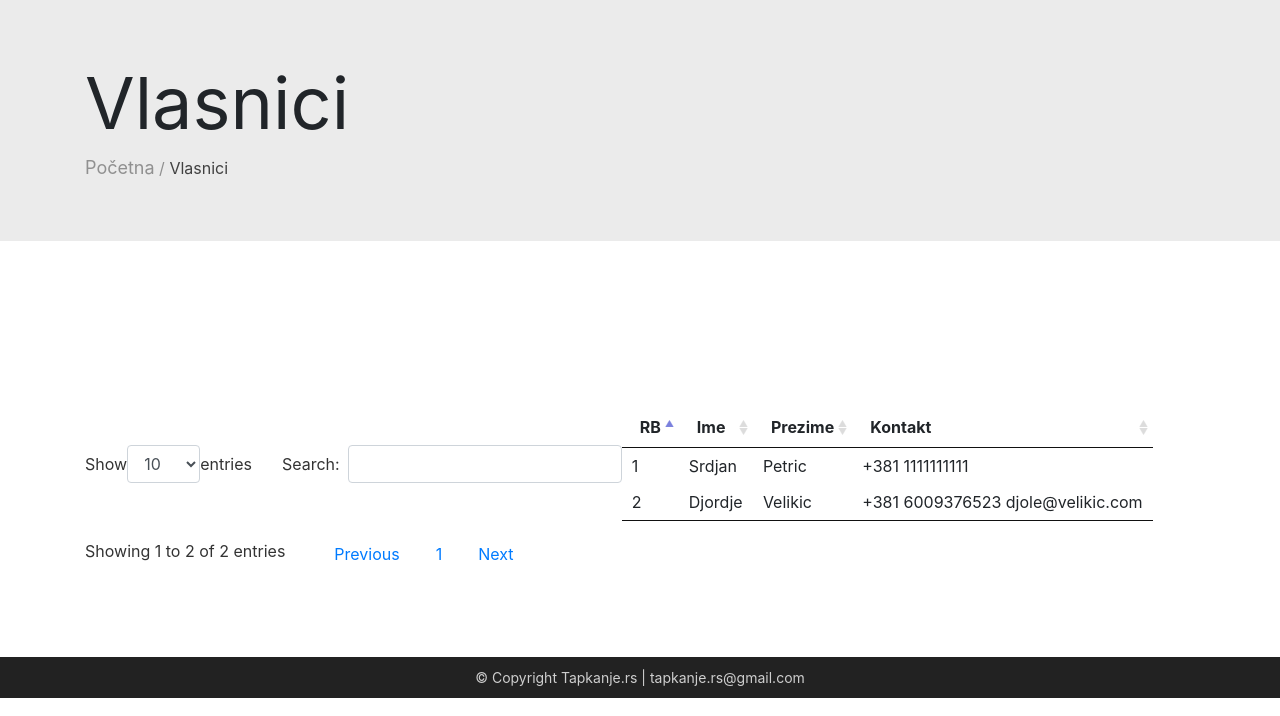
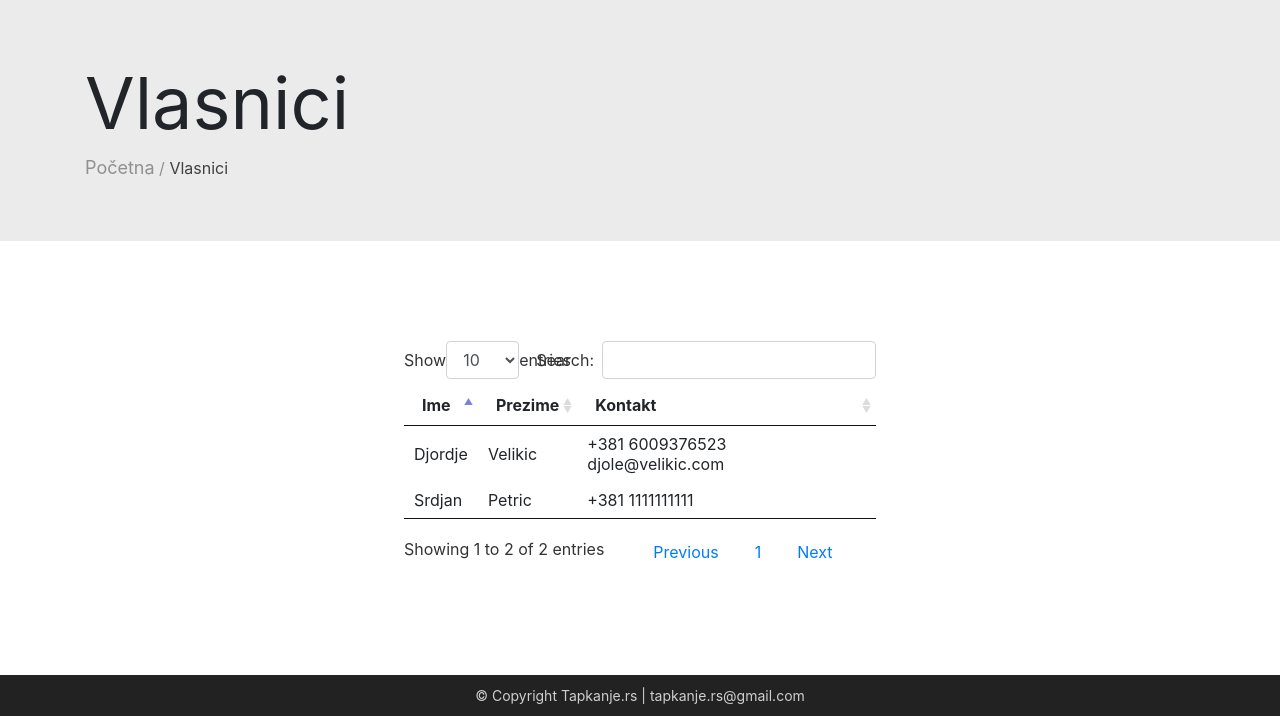
Before and after one commit to MilenaPetrovic/InternetTechnologies, a PHP site: page /vlasnici.php in a window 1280 px wide. Shown: the part 91-807 px from the top of the page. Run offline with PHP 8.4, Linux system fonts and the light colour scheme; data comes from the database, SQL or seed files in the repository.

Commit message:
Datables vlasnici modified

```diff
--- a/css/style.css
+++ b/css/style.css
@@ -841,15 +841,19 @@ ol {
 /* Razmena i Kolekcionari */
 
 .categorie-page {
-	padding-top: 160px;
+	padding-top: 80px;
 }
 
 .tabela{
 	margin: 0 auto;
-	width: 70%;
-}
-
-.tabela
+	width: 100%;
+}
+
+.ovaj{
+	margin: 0 auto;
+	width: 40%;
+	padding: 20px;
+}
 
 /*------------------
   Product page
--- a/server_obrada.php
+++ b/server_obrada.php
@@ -16,10 +16,9 @@
                 return $d;
             }
         ),
-        array( 'db' => 'idVlasnika', 'dt' => 0 ),
-        array( 'db' => 'ime',  'dt' => 1 ),
-        array( 'db' => 'prezime',  'dt' => 2 ),
-        array( 'db' => 'kontakt', 'dt' => 3 )
+        array( 'db' => 'ime',  'dt' => 0 ),
+        array( 'db' => 'prezime',  'dt' => 1 ),
+        array( 'db' => 'kontakt', 'dt' => 2 )
     );
     // SQL server connection information
     $sql_details = array(
--- a/vlasnici.php
+++ b/vlasnici.php
@@ -28,9 +28,7 @@
     <script>
         $(document).ready(function() {
             $(".tabela").DataTable({
-                "columns": [{
-                        "title": "RB"
-                    },
+                "columns": [
                     {
                         "title": "Ime"
                     },
@@ -87,8 +85,7 @@
     <!-- Page Info end -->
 
     <div class="page-area categorie-page spad">
-        <div class="container">
-
+        <div class="ovaj">
             <table class="tabela hover">
                 <tbody>
                 </tbody>
```
Also changed, not shown: 1 other file.
